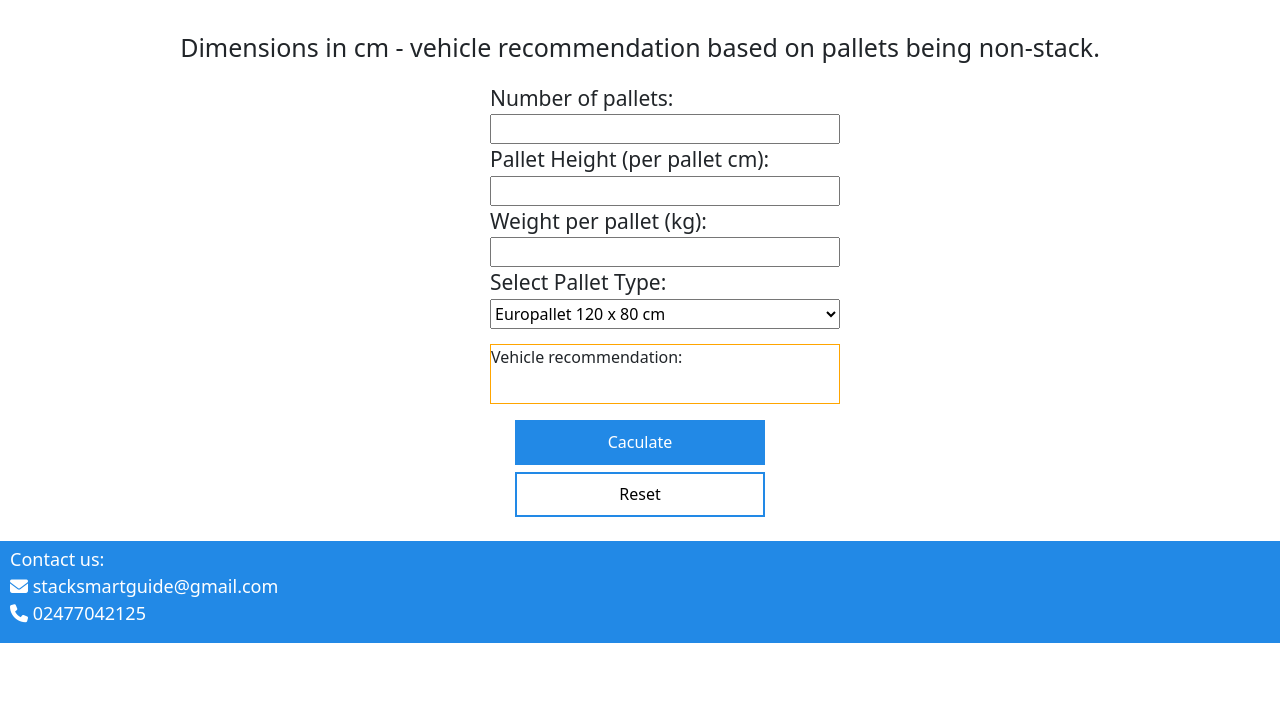
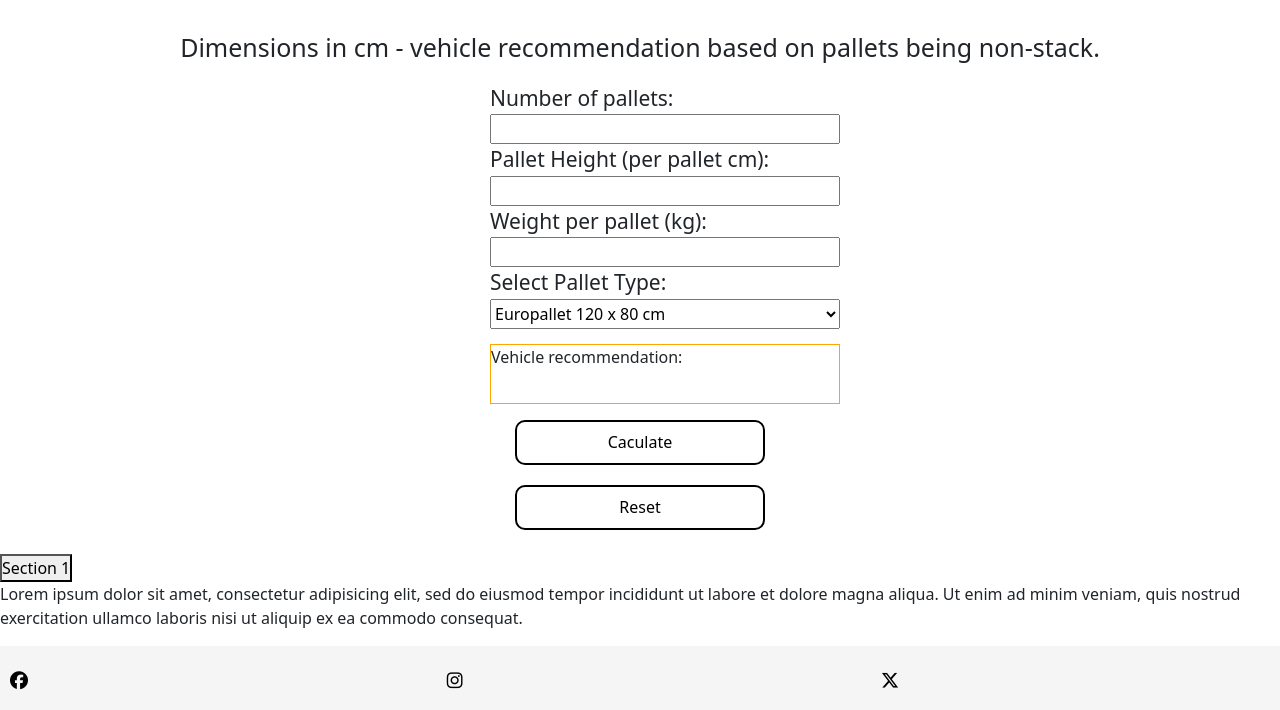
Before and after one commit to MunasheMuk2/StackSmartGuide, a website: page index.html in a window 1280 px wide. Shown: the part 681-1391 px from the top of the page. Before the commit the page ends 1324 px from the top, so only its background shows below. Drawn offline with nearby package versions, Linux system fonts and the light colour scheme.

Commit message:
Amend footer, buttons and add accordion

```diff
--- a/assets/css/style.css
+++ b/assets/css/style.css
@@ -23,7 +23,7 @@ body{
 .logo{
 color:#2289e6;
 margin-top: 10px;
-margin-left:7px;
+margin-left:0px;
 margin-bottom:25px;
 }
 
@@ -95,7 +95,7 @@ main {
 
     margin:auto;
     margin-top:2rem;
-     margin-left:3rem;
+    margin-left:3rem;
     font-size:13px;
     width:85%;
     align-content:center;
@@ -129,31 +129,52 @@ width:100%;
 /* Buttons */
 
 #calculatePallet {
-    background-color:#2289e6;
+    background-color: white;
     padding:5px;
     width:250px;
     margin:auto;
-    margin-bottom:7px;
-    color:white;
-    border: 2px solid #2289e6;
+    margin-bottom:20px;
+    color:black;
+    border: 2px solid black;
+    border-radius:10px;
 }
 
 #resetButton{
-    border: 2px solid #2289e6;
+    border: 2px solid black;
     background-color:white;
     width:250px;
     margin:auto;
     padding:5px;
+    border-radius:10px;
     }
+
 
     /* Footer section */
 
 footer {
-    background-color:#2289e6;
+    display:flex;
+    flex-direction:column;
+    background-color:#F5F5F5;
     padding-left:10px;
-    color:white;
+    color:black;
+    /* border-top:2px solid black; */
 
 
+
+}
+
+.socials{
+    display:flex;
+    justify-content:space-between;
+    flex-direction:row;
+    width:70%;
+    margin-bottom:1rem;
+    margin-top:1rem;
+
+}
+
+.socials a {
+    color:black;
 }
 
 /* Extra large devices (large laptops and desktops, 1200px and up) */
--- a/assets/js/script.js
+++ b/assets/js/script.js
@@ -239,3 +239,43 @@ function resetForm() {
     // Add reset functionality
     window.location.reload();
 }
+
+/* Accordion*/
+
+// var acc = document.getElementsByClassName("accordion");
+// var i;
+
+// for (i = 0; i < acc.length; i++) {
+//     acc[i].addEventListener("click", function () {
+//         this.classList.toggle("active");
+//         var panel = this.nextElementSibling;
+//         if (panel.style.display === "block") {
+//             panel.style.display = "none";
+//         } else {
+//             panel.style.dipslay = "block";
+//         }
+//     })
+// }
+
+// Select all elements with the class 'accordion'
+var accordionButtons = document.querySelectorAll(".accordion");
+
+// Loop through each button
+for (var i = 0; i < accordionButtons.length; i++) {
+    // Add a click event listener to the current button
+    accordionButtons[i].addEventListener("click", function () {
+
+        // Toggle the 'active' class on the clicked button
+        this.classList.toggle("active");
+
+        // Find the corresponding panel (next sibling)
+        var panel = this.nextElementSibling;
+
+        // Toggle panel visibility based on current display value
+        if (panel.style.display === "block") {
+            panel.style.display = "none";
+        } else {
+            panel.style.display = "block";
+        }
+    });
+}
--- a/index.html
+++ b/index.html
@@ -27,8 +27,7 @@
 
   <nav class="navbar navbar-expand-lg bg-body-tertiary">
     <div class="container-fluid">
-            <a class="navbar-brand" id="blue" href="#"><span id="blue">Pallet</span><span
-                    id="orange">GuidePro</span></a>
+      <a class="navbar-brand" id="blue" href="#"><span id="blue">Pallet</span><span id="orange">GuidePro</span></a>
       <button class="navbar-toggler" type="button" data-bs-toggle="collapse" data-bs-target="#navbarNav"
         aria-controls="navbarNav" aria-expanded="false" aria-label="Toggle navigation">
         <span class="navbar-toggler-icon"></span>
@@ -155,12 +154,37 @@
       <button id="calculatePallet">Caculate </button>
       <button id="resetButton" onclick="resetForm()" value="Reset">Reset</button>
       <br>
+      <!-- <img class="plane" src="assets\images\truck.jpg" /> -->
     </fieldset>
+
+    <button class="accordion"> Section 1</button>
+    <div class="panel">
+      <p>Lorem ipsum dolor sit amet, consectetur adipisicing elit, sed do eiusmod tempor incididunt ut labore et dolore
+        magna aliqua. Ut enim ad minim veniam, quis nostrud exercitation ullamco laboris nisi ut aliquip ex ea commodo
+        consequat.</p>
+    </div>
   </main>
   <!-- Footer -->
   <footer>
-        <p>Contact us: <br><i class="fa-solid fa-envelope"> </i> stacksmartguide@gmail.com <br> <i
-                class="fa-solid fa-phone"></i> 02477042125</p>
+    <!-- <h2 class="logo">Pallet<span id="orange">GuidePro</span></h2> -->
+
+    <div class="socials">
+
+
+
+      <a href="https://www.facebook.com/" target="_blank" aria-label="Visit our facebook page (opens in a new tab)"><i
+          class="fa-brands fa-facebook social-hover"></i>
+      </a>
+      <a href="https://www.instagram.com/" target="_blank" aria-label="Visit our instagram page (opens in a new tab)"><i
+          class="fa-brands fa-instagram social-hover"></i>
+      </a>
+      <a href="https://x.com/" target="_blank" aria-label="Visit our X page (opens in a new tab)"><i
+          class="fa-brands fa-x-twitter social-hover"></i>
+      </a>
+
+    </div>
+
+    <!-- <i class="fa-solid fa-envelope"> </i> stacksmartguide@gmail.com <i class="fa-solid fa-phone"></i> 02477042125</p> -->
   </footer>
   <!-- Fontawesome-->
   <script src="https://kit.fontawesome.com/a08d6427c7.js" crossorigin="anonymous"></script>
```
Lines whose indentation alone changed are shown as unchanged.
